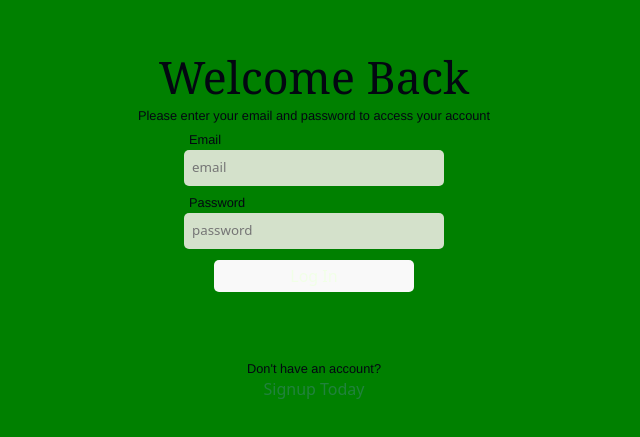
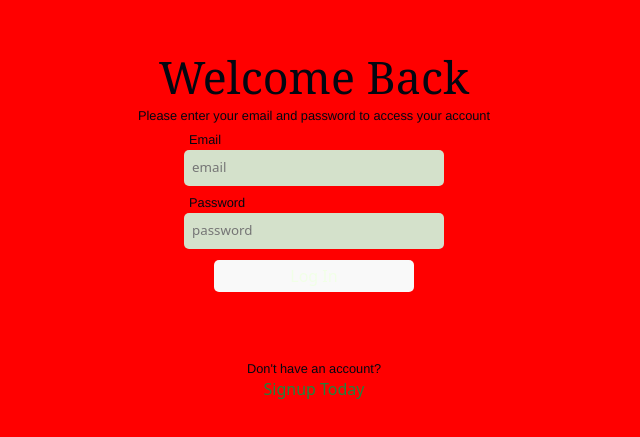
Before and after one commit to fifty1-fifty/Vitamind, a React (Vite) app in the folder frontend/: page /login in a window 1280 px wide. Shown: the part 173-610 px from the top of the page, without its empty margins (0-640 px from the left). Built offline with nearby package versions, Linux system fonts and the light colour scheme; a web font is replaced by a local one.

Commit message:
Update form.css

```diff
--- a/frontend/src/components/login-comp/form.css
+++ b/frontend/src/components/login-comp/form.css
@@ -6,14 +6,15 @@
   left: 0;
   right: 0;
   bottom: 0;
-  background: #f1ffe7;
+  /*background: #f1ffe7;*/
+  background: red;
 }
 
 /* Defined row height to fix bootstrap nonce */
 #gahr
 {
   min-height: 100vh;
-  background-color: green;
+  background-color: red;
 }
 
 .form-container
```
